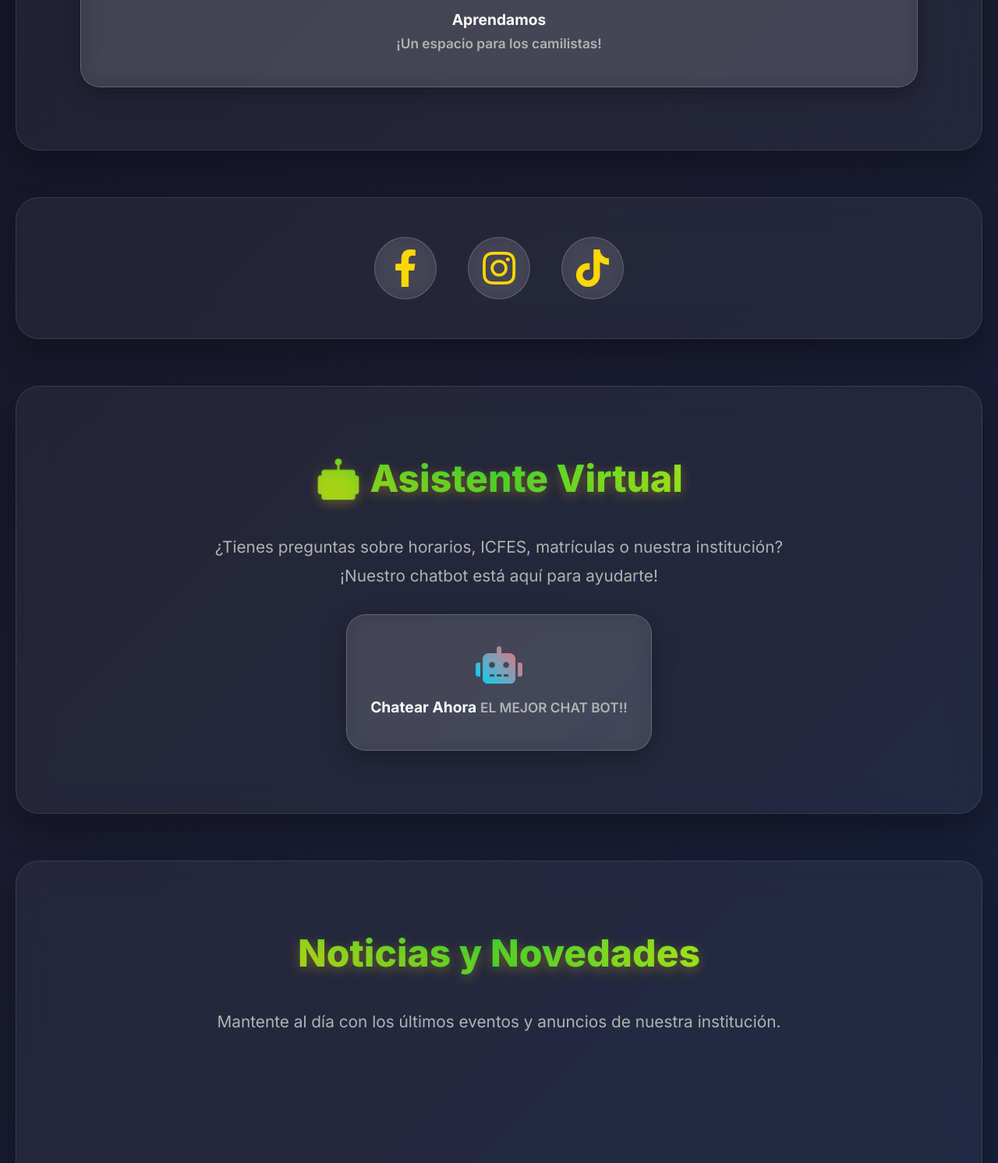
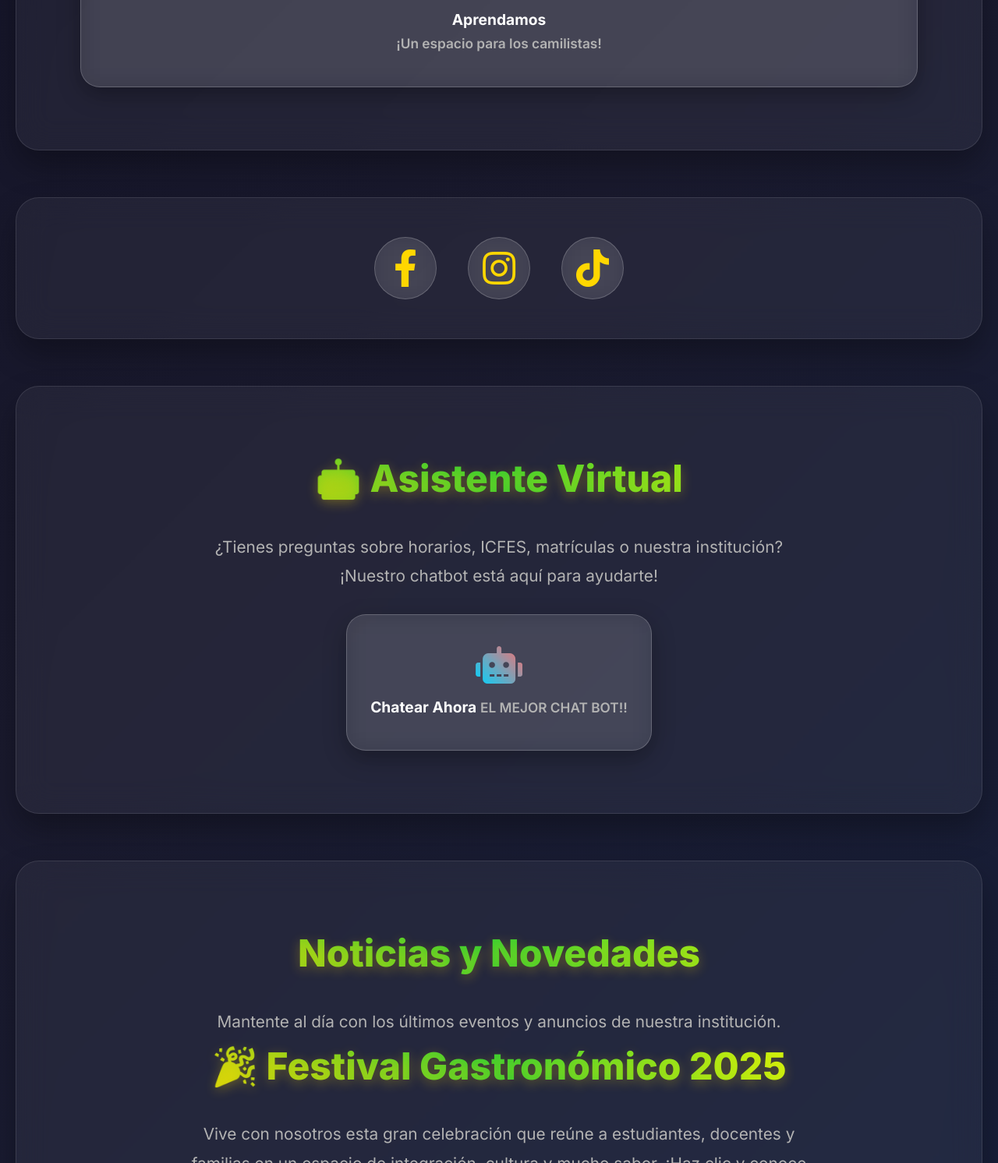
Before and after one commit to belaNh27/IEcamilotorres, a Flask app: page / in a window 1280 px wide. Shown: the part 1819-3311 px from the top of the page at 78% size. Run offline with Flask 3, Linux system fonts and the light colour scheme; grey boxes are pictures that could not be loaded.

Commit message:
Update index.html

```diff
--- a/templates/index.html
+++ b/templates/index.html
@@ -120,6 +120,22 @@
             <div class="container">
                 <h2>Noticias y Novedades</h2>
                 <p>Mantente al día con los últimos eventos y anuncios de nuestra institución.</p>
+                <div class="container">
+    <h2>🎉 Festival Gastronómico 2025</h2>
+    <p>
+        Vive con nosotros esta gran celebración que reúne a estudiantes, docentes y familias en un espacio de integración, cultura y mucho sabor.
+        ¡Haz clic y conoce todos los detalles del evento gastronómico más esperado del año en la I.E. Camilo Torres!
+    </p>
+    <div style="margin-top: 30px;">
+        <a href="{{ url_for('festival') }}" class="icfes-button" style="display: inline-flex; max-width: 400px; margin: 0 auto; background-color: #e63946; color: #fff; text-decoration: none; padding: 15px 20px; border-radius: 12px; align-items: center; gap: 15px;">
+            <i class="fas fa-utensils" style="font-size: 2.5em;"></i>
+            <div>
+                <strong>Ver Festival</strong><br>
+                <span>Menú, horarios y más</span>
+            </div>
+        </a>
+    </div>
+</div>
                 <iframe src="https://www.facebook.com/plugins/video.php?height=476&href=https%3A%2F%2Fwww.facebook.com%2Fsoycamilista%2Fvideos%2F1513869286238772%2F&show_text=false&width=267&t=0" width="267" height="476" style="border:none;overflow:hidden" scrolling="no" frameborder="0" allowfullscreen="true" allow="autoplay; clipboard-write; encrypted-media; picture-in-picture; web-share" allowFullScreen="true"></iframe>
                 <iframe src="https://www.facebook.com/plugins/video.php?height=314&href=https%3A%2F%2Fwww.facebook.com%2Fsoycamilista%2Fvideos%2F9943270275739858%2F&show_text=false&width=560&t=0" width="560" height="314" style="border:none;overflow:hidden" scrolling="no" frameborder="0" allowfullscreen="true" allow="autoplay; clipboard-write; encrypted-media; picture-in-picture; web-share" allowFullScreen="true"></iframe>
             </div>
```
